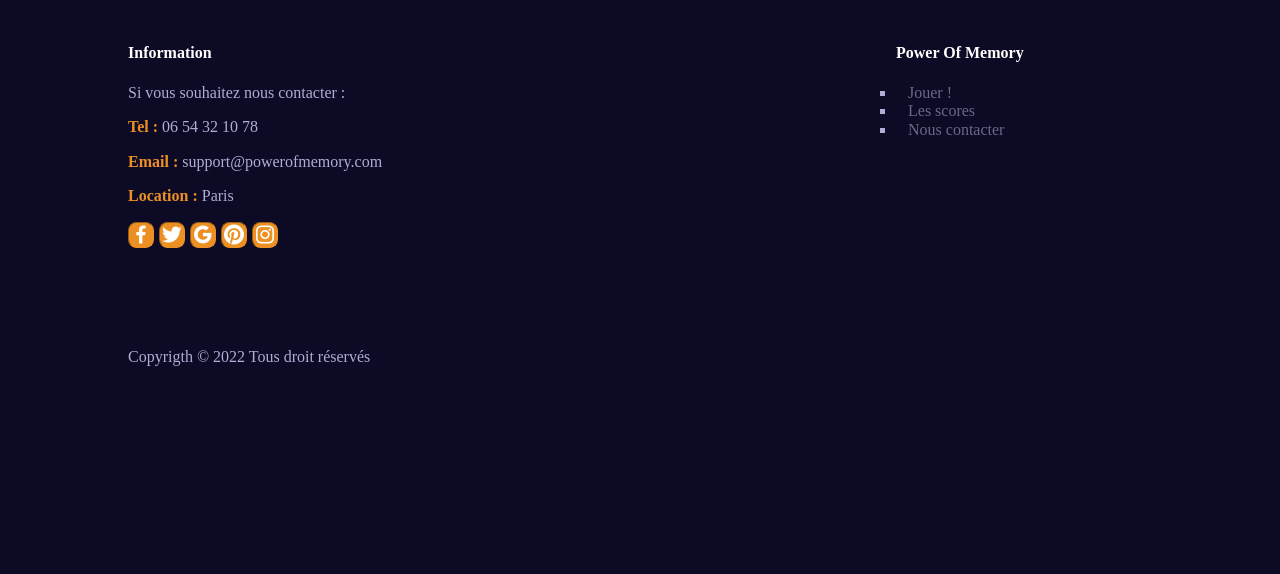
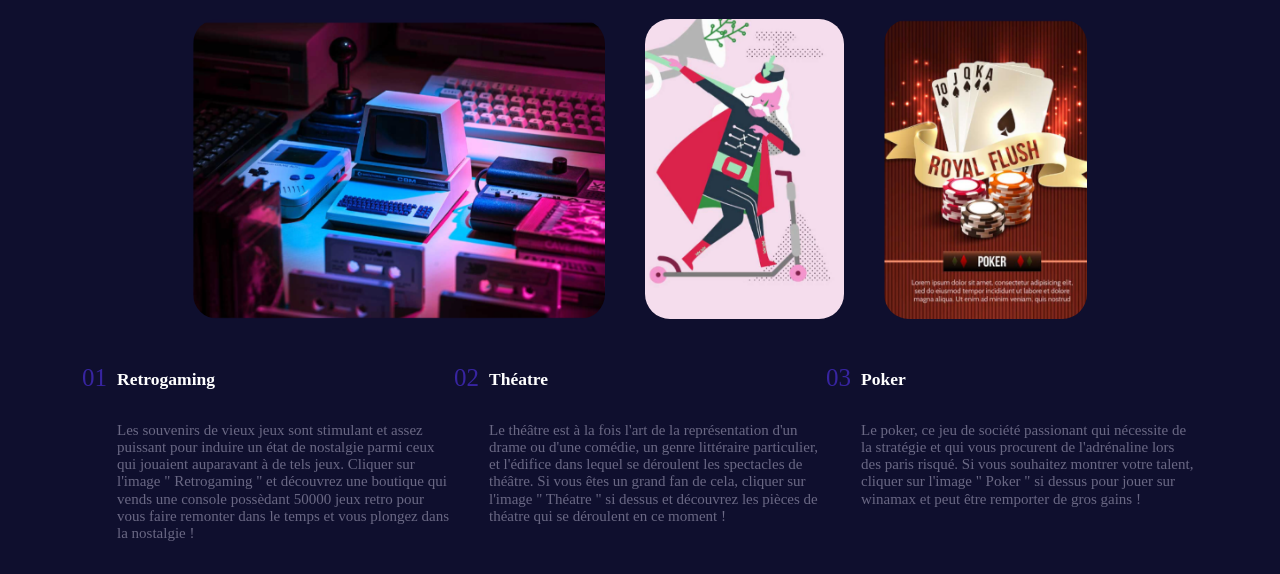
Before and after one commit to LucasEmmanuello/L1_ALT_Puissance4_Mehdi, a PHP site: page /HTML/Index.html in a window 1280 px wide. Shown: the part 418-992 px from the top of the page. Before the commit the page ends 784 px from the top, so only its background shows below. Run offline with PHP 8.4, Linux system fonts and the light colour scheme.

Commit message:
accueil presque fini

```diff
--- a/HTML/Index.html
+++ b/HTML/Index.html
@@ -6,6 +6,7 @@
     <meta name="viewport" content="width=device-width, initial-scale=1.0">
     <link rel="stylesheet" href="../assets/css/misenpage.css">
     <link rel="stylesheet" href="../assets/css/normalize.css">
+    <link rel="stylesheet" href="../assets/css/accueil.css">
     <link href='https://unpkg.com/boxicons@2.1.4/css/boxicons.min.css' rel='stylesheet'>
     <title>Accueil</title>
 </head>
@@ -14,7 +15,7 @@
     <header>
         <div class="banner" style="background-image: url(https://www.netcost-security.fr/wp-content/uploads/2021/10/Les-8-meilleurs-sites-pour-jouer-aux-echecs-en-ligne.jpg);">
             <div class="head">
-                <p>The Power Of Memory</p>
+                <h3>The Power Of Memory</h3>
                 <nav>
                     <ul class="nav-header">
                         <li><a class="position" href="Index.html">Accueil</a></li>
@@ -24,8 +25,88 @@
                     </ul>
                 </nav>
             </div>
+            <div class="welcome">
+                <h1>BIENVENUE</h1>
+                <p>Test ta mémoire</p>
+                <a class="button" href="memory.html">Jouer !</a>
+            </div>
         </div>
     </header>
+
+    <section>
+        <div class="blocimage">
+            <a href="https://la-console-retrogaming.fr/?gclid=EAIaIQobChMIhsz8vJnJ-gIVMJBoCR2Z4AbOEAAYASAAEgI6JvD_BwE">
+                <img src="../assets/images/Retrogaming.png" alt="Retrogaming" title="Retrogaming" />
+            </a>
+            <a href="https://www.billetreduc.com/a-paris/theatre-r68/">
+                <img src="../assets/images/Theatre.png" alt="Théatre" title="Théatre" />
+            </a>
+            <a href="https://www.winamax.fr/jouer-au-poker">
+                <img src="../assets/images/Poker.png" alt="Poker" title="Poker" />
+            </a>
+        </div>
+
+        <div class="blocoment">
+            <div class="coment">
+                <div class="chpnmbr">
+                    01
+                </div>
+                <div class="txt">
+                    <h3>Retrogaming</h3>
+                    <p>Les souvenirs de vieux jeux sont stimulant et assez puissant pour induire un état de nostalgie parmi ceux qui jouaient auparavant à de tels jeux. Cliquer sur l'image " Retrogaming " et découvrez une boutique qui vends une console possèdant 50000 jeux retro pour vous faire remonter dans le temps et vous plongez dans la nostalgie !
+                    </p>
+                    </div>
+            </div>
+
+            <div class="coment">
+                <div class="chpnmbr">
+                    02
+                </div>
+                <div class="txt">
+                    <h3>Théatre</h3>
+                    <p>Le théâtre est à la fois l'art de la représentation d'un drame ou d'une comédie, un genre littéraire particulier, et l'édifice dans lequel se déroulent les spectacles de théâtre. Si vous êtes un grand fan de cela, cliquer sur l'image " Théatre " si dessus et découvrez les pièces de théatre qui se déroulent en ce moment !
+                    </p>
+                </div>
+            </div>
+
+            <div class="coment">
+                <div class="chpnmbr">
+                    03
+                </div>
+                <div class="txt">
+                    <h3>Poker</h3>
+                    <p>Le poker, ce jeu de société passionant qui nécessite de la stratégie et qui vous procurent de l'adrénaline lors des paris risqué. Si vous souhaitez montrer votre talent, cliquer sur l'image " Poker " si dessus pour jouer sur winamax et peut être remporter de gros gains !
+                    </p>
+                </div>
+            </div>
+        </div>
+    </section>
+
+    <section class="stat">
+        <div>
+            <img id="waw" src="https://www.tomshardware.fr/content/uploads/sites/3/2020/03/watchdogs.jpg" alt="waw">
+        </div>
+
+        <div class="statbloc">
+            <div>
+                <div class="blocstat"></div>
+                <div class="blocstat"></div>
+            </div>
+            <div>
+                <div class="blocstat"></div>
+                <div class="blocstat"></div>
+            </div>
+        </div>
+    </section>
+
+    <section>
+
+        <div class="top3">
+            <h2> Top 3 </h2>
+            <p>Soyez le plus rapide sur la difficulté maximale pour apparaître ici !</p>
+        </div>
+
+    </section>
 
     <footer>
         <div class="footer">
--- /dev/null
+++ b/assets/css/accueil.css
@@ -0,0 +1,95 @@
+.welcome{
+    display: flex;
+    flex-direction: column;
+    align-items: center;
+}
+
+.button {
+    color: #fff;
+    border: 1px solid #EC9024;
+    background-color: #EC9024;
+    padding: 8px 24px;
+    border-radius: 50px;
+    font-weight: lighter;
+    text-decoration: none;
+}
+
+.blocimage{
+    display: flex;
+    align-items: center;
+    flex-direction: row;
+    justify-content: center;
+}
+
+.blocimage a{
+    display: block;
+}
+
+.blocimage img{
+    height: 300px;
+    margin: 20px;
+    border-radius: 25px;
+}
+
+.stat{
+    display: flex;
+    align-items: center;
+    justify-content: space-evenly;
+}
+
+#waw{
+    width: 450px;
+    border-radius: 25px;
+}
+
+.statbloc{
+    display: flex;
+    justify-content: space-evenly;
+
+}
+.blocstat{
+    display: flex;
+    border-radius: 25px;
+    margin: 10px;
+    width: 250px;
+    height: 140px;
+    background-color:#EC9024;
+}
+.blocoment{
+    display: flex;
+    justify-content: center;
+    margin: 20px;
+}
+
+.coment{
+    display: flex;
+    flex-direction: row;
+    max-width: 30%;
+}
+
+.chpnmbr{
+    color: #3724A0;
+    font-size: 25px;
+    margin-right: 10px;
+}
+
+.txt{
+    display: flex;
+    flex-direction: column;
+    font-size: 15px;
+}
+
+.txt p{
+    color: #6A6884;
+}
+
+.txt h3{
+    padding: 0;
+    margin-top: 5px;
+}
+
+.top3{
+    display: flex;
+    flex-direction: column;
+    align-items: center;
+}
--- a/assets/css/misenpage.css
+++ b/assets/css/misenpage.css
@@ -10,8 +10,9 @@
 }
 
 .banner {
-    background-size: auto;
+    background-size:cover;
     background-position: center;
+    padding-bottom: 10%;
 }
 
 .nav-header{
@@ -21,6 +22,10 @@
 
 .nav-header :hover{
     color: #EC9024;
+}
+
+.welcome{
+    padding-top: 5%;
 }
 
 .position{
@@ -48,7 +53,6 @@
 .footer{
     display: flex;
     position: absolute;
-    bottom: 0;
     width: 100%;
     background-color: #0D0A26;
     color:#afadd3;
```
Also changed, not shown: assets/images/Poker.png (added), assets/images/Retrogaming.png (added), assets/images/Theatre.png (added), 2 other files.
